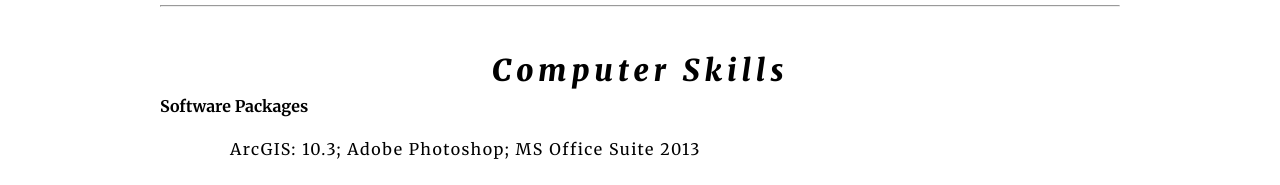
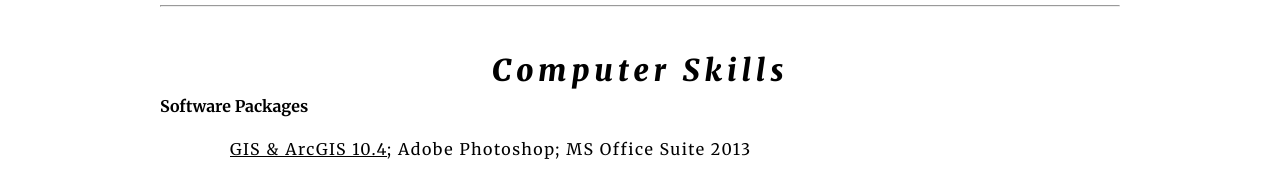
Before and after one commit to zraslan/zraslan.github.io, a plain HTML site: page portfolio/portfolio-final/resume.html in a window 1280 px wide. Shown: the part 4918-5103 px from the top of the page. Drawn offline with Linux system fonts and the light colour scheme.

Commit message:
added online certifs

```diff
--- a/portfolio/portfolio-final/resume.html
+++ b/portfolio/portfolio-final/resume.html
@@ -207,7 +207,7 @@
 						<h2 class="resume-headline">Computer Skills</h2>
 							<strong>Software Packages</strong>
 								<ul>
-									<li class="resume-list">ArcGIS: 10.3; Adobe Photoshop; MS Office Suite 2013</li>
+									<li class="resume-list"><a href="esri-certs-merge.pdf" target="blank">GIS & ArcGIS 10.4</a>; Adobe Photoshop; MS Office Suite 2013</li>
 								</ul>
 								<div></div>
 							<strong>Code Languages</strong>
```
Also changed, not shown: 3 other files.
